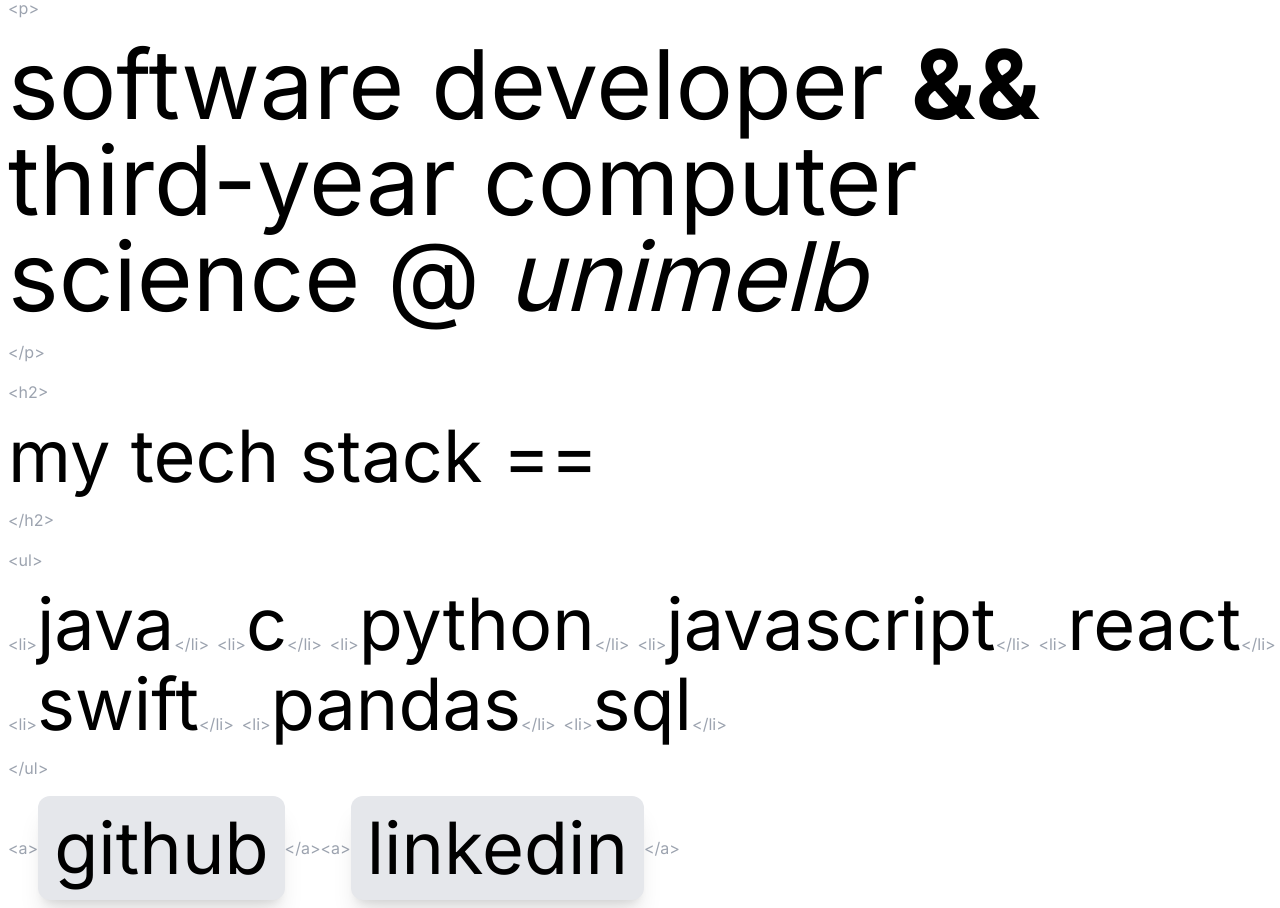
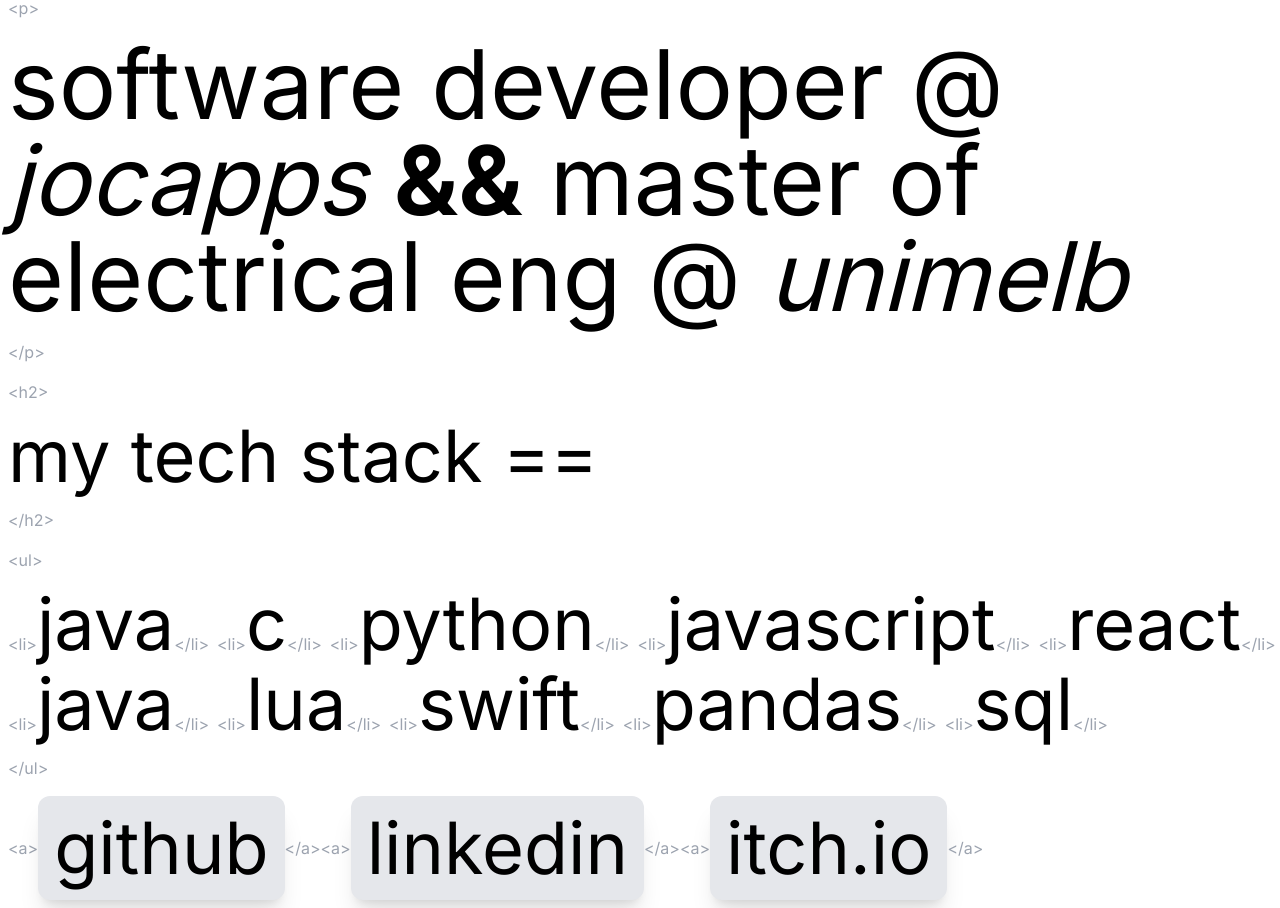
Before and after one commit to DevelopmentHF/henryfielding, a Next.js app in the folder henryfielding/: page / in a window 1280 px wide. Shown: the part 280-1188 px from the top of the page. Built offline with nearby package versions, Linux system fonts and the light colour scheme.

Commit message:
Add latest info

```diff
--- a/henryfielding/src/app/page.tsx
+++ b/henryfielding/src/app/page.tsx
@@ -12,7 +12,7 @@
 
       <h1 className="text-gray-400">&lt;p&gt;</h1>
       <h1 className="text-4xl sm:text-5xl md:text-6xl lg:text-7xl xl:text-8xl">
-        software developer <span className="font-bold">&amp;&amp;</span> third-year computer science @ <span className="italic">unimelb</span>
+        software developer @ <span className="italic">jocapps</span> <span className="font-bold">&amp;&amp;</span> master of electrical eng @ <span className="italic">unimelb</span>
       </h1>
       <h1 className="text-gray-400">&lt;/p&gt;</h1>
 
@@ -31,6 +31,8 @@
         <div><span className="text-gray-400">&lt;li&gt;</span><span className="text-3xl sm:text-4xl md:text-5xl lg:text-6xl xl:text-7xl">python</span><span className="text-gray-400">&lt;/li&gt;</span></div>
         <div><span className="text-gray-400">&lt;li&gt;</span><span className="text-3xl sm:text-4xl md:text-5xl lg:text-6xl xl:text-7xl">javascript</span><span className="text-gray-400">&lt;/li&gt;</span></div>
         <div><span className="text-gray-400">&lt;li&gt;</span><span className="text-3xl sm:text-4xl md:text-5xl lg:text-6xl xl:text-7xl">react</span><span className="text-gray-400">&lt;/li&gt;</span></div>
+        <div><span className="text-gray-400">&lt;li&gt;</span><span className="text-3xl sm:text-4xl md:text-5xl lg:text-6xl xl:text-7xl">java</span><span className="text-gray-400">&lt;/li&gt;</span></div>
+        <div><span className="text-gray-400">&lt;li&gt;</span><span className="text-3xl sm:text-4xl md:text-5xl lg:text-6xl xl:text-7xl">lua</span><span className="text-gray-400">&lt;/li&gt;</span></div>
         <div><span className="text-gray-400">&lt;li&gt;</span><span className="text-3xl sm:text-4xl md:text-5xl lg:text-6xl xl:text-7xl">swift</span><span className="text-gray-400">&lt;/li&gt;</span></div>
         <div><span className="text-gray-400">&lt;li&gt;</span><span className="text-3xl sm:text-4xl md:text-5xl lg:text-6xl xl:text-7xl">pandas</span><span className="text-gray-400">&lt;/li&gt;</span></div>
         <div><span className="text-gray-400">&lt;li&gt;</span><span className="text-3xl sm:text-4xl md:text-5xl lg:text-6xl xl:text-7xl">sql</span><span className="text-gray-400">&lt;/li&gt;</span></div>
@@ -45,6 +47,10 @@
         <h1 className="text-gray-400">&lt;a&gt;</h1>
         <a href="https://www.linkedin.com/in/henryfielding-aus/" className="text-3xl sm:text-4xl md:text-5xl lg:text-6xl xl:text-7xl bg-gray-200 rounded-xl shadow-xl p-4 hover:bg-white hover:text-gray-400">linkedin</a>
         <h1 className="text-gray-400">&lt;/a&gt;</h1>
+
+        <h1 className="text-gray-400">&lt;a&gt;</h1>
+        <a href="https://developmenthf.itch.io/" className="text-3xl sm:text-4xl md:text-5xl lg:text-6xl xl:text-7xl bg-gray-200 rounded-xl shadow-xl p-4 hover:bg-white hover:text-gray-400">itch.io</a>
+        <h1 className="text-gray-400">&lt;/a&gt;</h1>
       </div>
     </div>
   );
```
